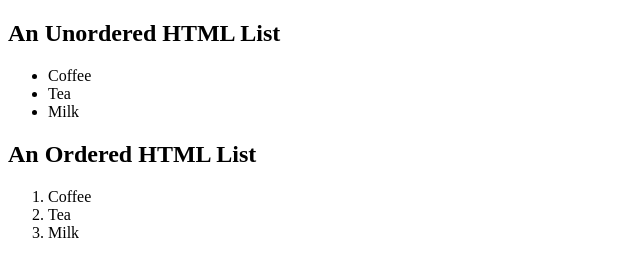
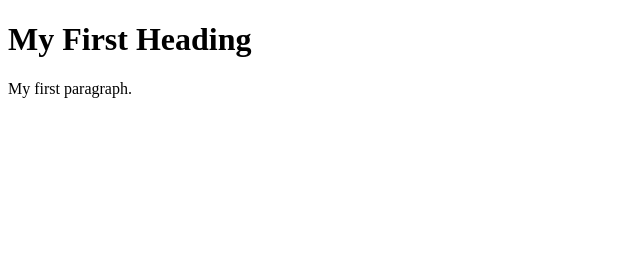
Before and after one commit to krupasavadiya/demo, a plain HTML site: page home.html in a window 1280 px wide. Shown: the whole page, without its empty margins (0-640 px from the left). Drawn offline with Linux system fonts and the light colour scheme.

Commit message:
Revert "Merge branch 'master' of https://github.com/krupasavadiya/demo"
This reverts commit 6092287d16f7cb46a2eb23759d006d1e157a5d53, reversing
changes made to b7958d3b834cbaf92f6f1b37aa873b1894e9cb30.

```diff
--- a/home.html
+++ b/home.html
@@ -2,21 +2,9 @@
 <html>
 <body>
 
-<h2>An Unordered HTML List</h2>
+<h1>My First Heading</h1>
 
-<ul>
-  <li>Coffee</li>
-  <li>Tea</li>
-  <li>Milk</li>
-</ul>
-
-<h2>An Ordered HTML List</h2>
-
-<ol>
-  <li>Coffee</li>
-  <li>Tea</li>
-  <li>Milk</li>
-</ol>
+<p>My first paragraph.</p>
 
 </body>
 </html>
```
